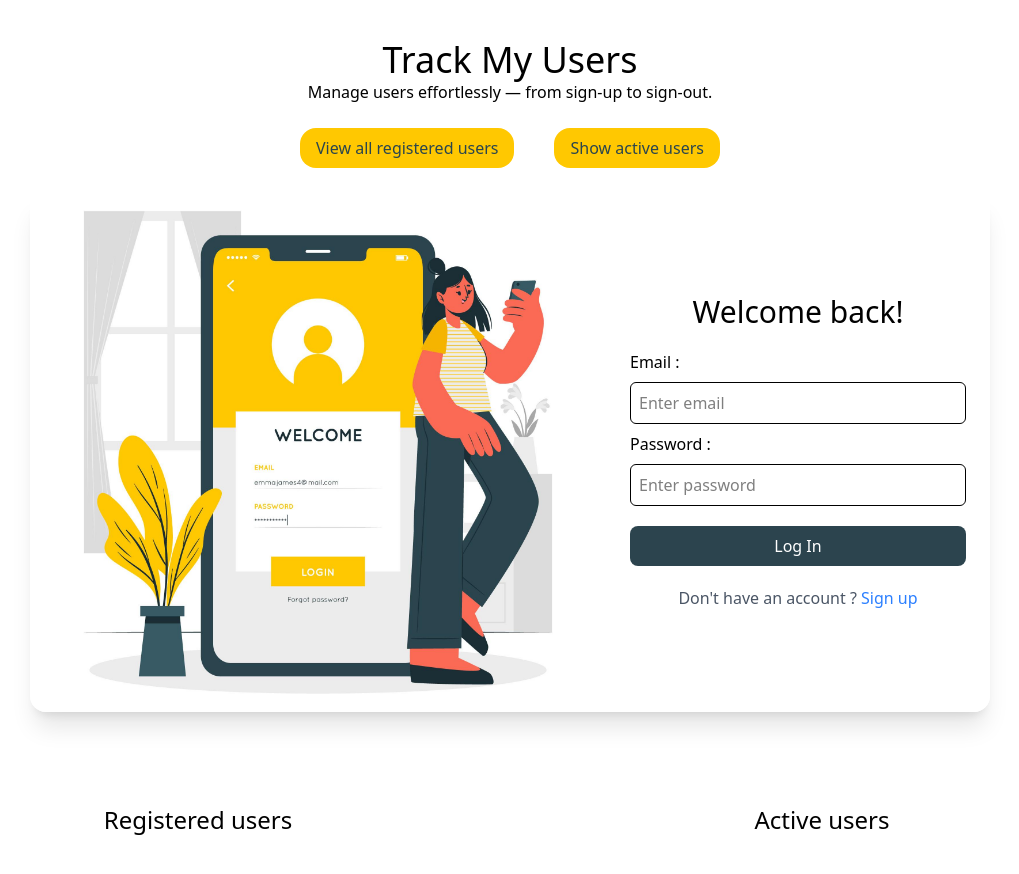
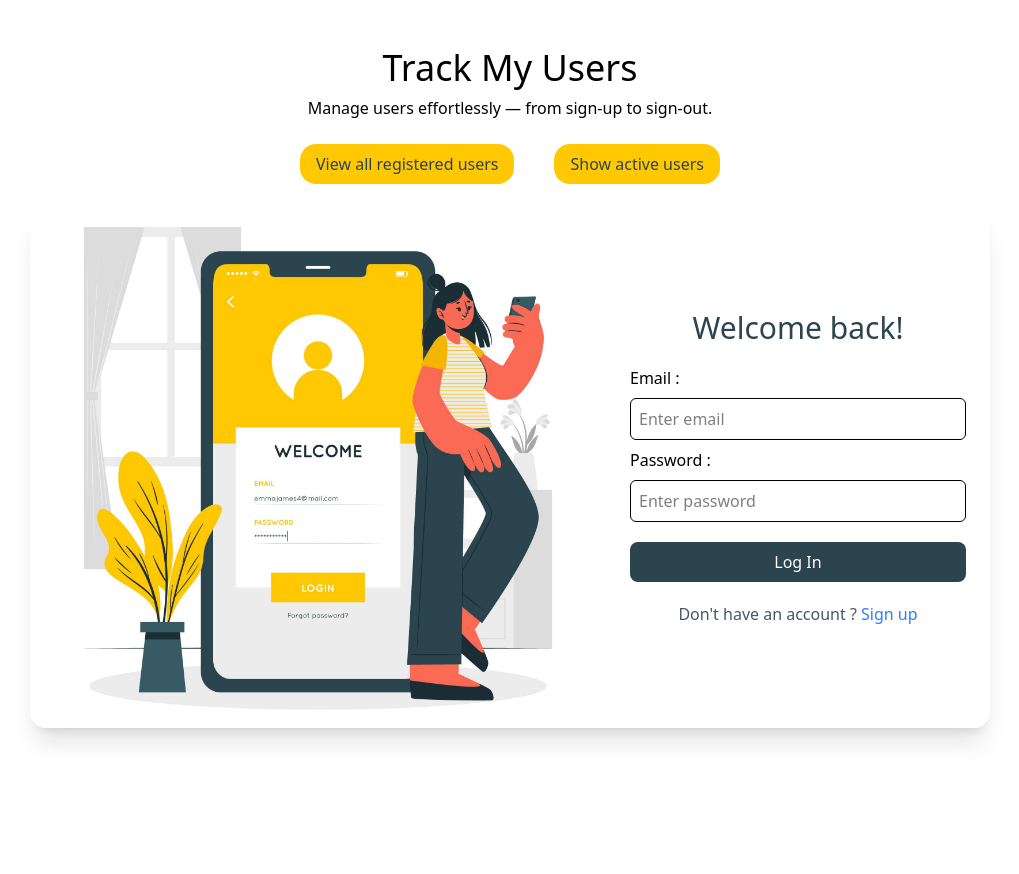
Before and after one commit to gauravsingh1281/Track-My-Users, a React (Vite) app: page / in a window 1280 px wide. Shown: the top 874 px of the page, without its empty margins (130-1149 px from the left). Built offline with nearby package versions, Linux system fonts and the light colour scheme.

Commit message:
minor changes made

```diff
--- a/src/App.jsx
+++ b/src/App.jsx
@@ -1,4 +1,5 @@
 import { useState } from "react";
+import Header from "./components/Header";
 import Register from "./components/Register";
 import Login from "./components/Login";
 import ActionBtn from "./components/ActionBtn";
@@ -76,8 +77,7 @@ export default function App() {
   return (
     <>
       <main className="w-full min-h-screen flex justify-center items-center flex-col p-10 ">
-        <h1 className="text-black text-4xl">Track My Users</h1>
-        <p>Manage users effortlessly — from sign-up to sign-out.</p>
+        <Header />
         {/* Action Button */}
         <ActionBtn
           showActiveUser={showActiveUser}
--- /dev/null
+++ b/src/components/Header.jsx
@@ -0,0 +1,8 @@
+export default function Header() {
+  return (
+    <>
+      <h1 className="text-black text-4xl my-2">Track My Users</h1>
+      <p>Manage users effortlessly — from sign-up to sign-out.</p>
+    </>
+  );
+}
--- a/src/components/Login.jsx
+++ b/src/components/Login.jsx
@@ -17,7 +17,7 @@ export default function login({
           alt="login-illustration"
         />
         <div className="w-full lg:w-[40%] h-full  bg-white px-6 py-4 flex flex-col justify-center items-center gap-2">
-          <h2 className="text-3xl mb-3">Welcome back!</h2>
+          <h2 className="text-3xl mb-3 text-[#2C444E]">Welcome back!</h2>
 
           <form className="w-full" onSubmit={onLogin}>
             <label className="block text-base ">Email :</label>
@@ -41,7 +41,7 @@ export default function login({
 
             <button
               type="submit"
-              className="w-full bg-[#2C444E] my-3 text-white py-2 rounded-lg cursor-pointer"
+              className="w-full bg-[#2C444E] my-3 text-white py-2 rounded-lg cursor-pointer active:scale-[90%]  transition-all ease-in duration-100"
             >
               Log In
             </button>
--- a/src/components/Register.jsx
+++ b/src/components/Register.jsx
@@ -21,7 +21,7 @@ export default function Register({
           alt="signup-illustration"
         />
         <div className="w-[40%] h-full bg-white px-6 py-4 flex flex-col justify-center items-center gap-3 ">
-          <h2 className="text-2xl">Let's get started!</h2>
+          <h2 className="text-2xl  text-[#2C444E]">Let's get started!</h2>
           <form className="w-full" onSubmit={onRegisterFormSubmit}>
             <label className="block text-base ">Full name :</label>
             <input
@@ -60,7 +60,7 @@ export default function Register({
             />
             <button
               type="submit"
-              className="w-full bg-[#2A454E] my-3 text-white py-2 rounded-lg cursor-pointer"
+              className="w-full bg-[#2A454E] my-3 text-white py-2 rounded-lg cursor-pointer active:scale-[90%]  transition-all ease-in duration-100"
             >
               Sign Up
             </button>
--- a/src/components/UserListContainer.jsx
+++ b/src/components/UserListContainer.jsx
@@ -8,8 +8,9 @@ export default function UserListContainer({
   return (
     <>
       <div className="w-[48%] p-3">
+        {showCard && (
+          <>
             <h2 className="text-2xl text-center mb-5">{listHeading}</h2>
-        {showCard && (
             <div className="w-full ">
               <ul>
                 {userData.map((data) => (
@@ -21,6 +22,7 @@ export default function UserListContainer({
                 ))}
               </ul>
             </div>
+          </>
         )}
       </div>
     </>
```
Lines whose indentation alone changed are shown as unchanged.
